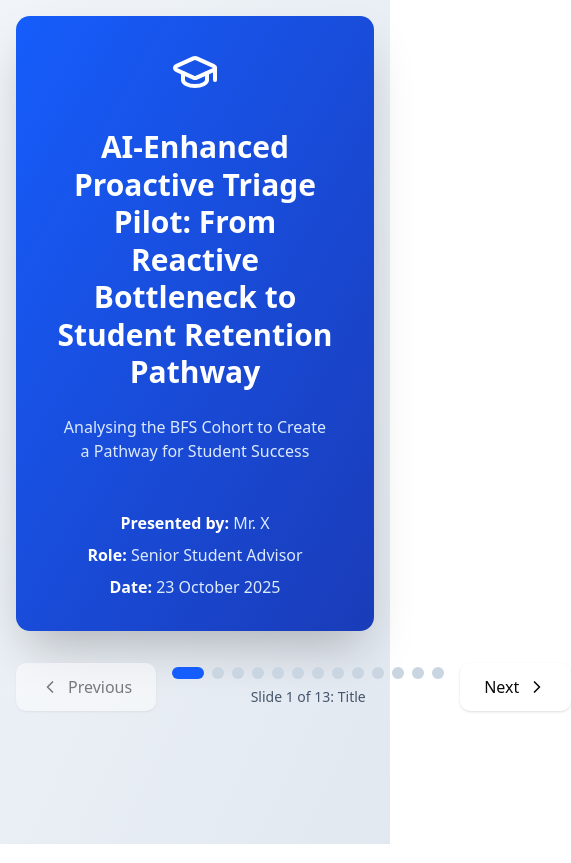
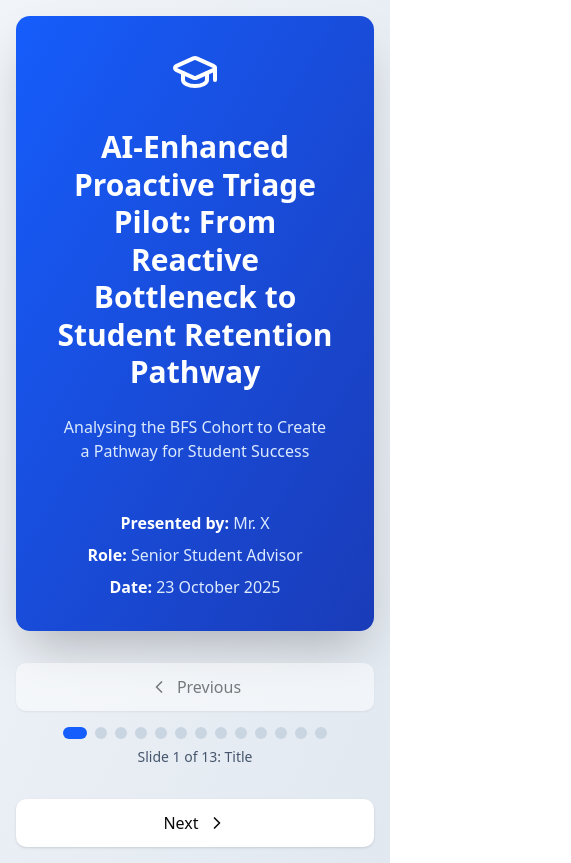
Before and after one commit to digital-professor/Triagepresentation, a React (Vite) app: page / in a window 390 px wide. Shown: the whole page, 571 px wide, since content can reach past the window. Built offline with nearby package versions, Linux system fonts and the light colour scheme.

Commit message:
Fix buttons on mobile view

```diff
--- a/src/components/Presentation.tsx
+++ b/src/components/Presentation.tsx
@@ -303,11 +303,11 @@ function ImprovedFunnelSlide() {
       </div>
       <div className="grid md:grid-cols-3 gap-6">
         <div className="bg-green-50 rounded-lg p-6 border-2 border-green-200">
-          <div className="flex items-center gap-3 mb-3"><Clock className="h-8 w-8 text-green-600" /><h3 className="text-slate-900 font-bold">16.5 Hours Saved</h3></div> {/* (38 responses - 11 high prio - 2 known) = 25 filtered * 0.75 hrs -> Corrected calc is 22 * 0.75 = 16.5 */}
-          <p className="text-slate-700 mb-2">Filtered out 22 low-priority/no-callback cases</p><p className="text-sm text-slate-600 italic">Calculation: 22 × 45min per appointment</p> {/* (27 total filtered - 5 duplicates already removed earlier) = 22 */}
+          <div className="flex items-center gap-3 mb-3"><Clock className="h-8 w-8 text-green-600" /><h3 className="text-slate-900 font-bold">16.5 Hours Saved</h3></div>
+          <p className="text-slate-700 mb-2">Filtered out 22 low-priority/no-callback cases</p><p className="text-sm text-slate-600 italic">Calculation: 22 × 45min per appointment</p>
         </div>
         <div className="bg-purple-50 rounded-lg p-6 border-2 border-purple-200">
-          <div className="flex items-center gap-3 mb-3"><TrendingUp className="h-8 w-8 text-purple-600" /><h3 className="text-slate-900 font-bold">~79% Efficiency Gain</h3></div> {/* (45 - (11+2)*0.75)/45 = 78.3% */}
+          <div className="flex items-center gap-3 mb-3"><TrendingUp className="h-8 w-8 text-purple-600" /><h3 className="text-slate-900 font-bold">~79% Efficiency Gain</h3></div>
           <p className="text-slate-700">Reduced 45hr potential workload to a ~9.75hr actual workload (11 High Prio + 2 Known)</p>
         </div>
         <div className="bg-blue-50 rounded-lg p-6 border-2 border-blue-200">
@@ -339,8 +339,8 @@ function ImprovedOutcomesSlide() {
         <div className="bg-green-50 rounded-xl p-6 border-2 border-green-300">
           <h2 className="text-slate-900 mb-4 flex items-center gap-2"><TrendingUp className="h-6 w-6 text-green-600" />Proactive Triage Model</h2>
           <div className="space-y-4">
-            <div className="bg-white rounded-lg p-4"><div className="text-slate-600 text-sm mb-1">Actual Workload</div><div className="text-2xl font-bold text-green-600">~9.75 hours</div><div className="text-sm text-slate-600">(11 High Prio + 2 Known Cases) × 45min</div></div> {/* Updated */}
-            <div className="bg-white rounded-lg p-4"><div className="text-slate-600 text-sm mb-1">Efficiency</div><div className="text-2xl font-bold text-green-600">~79%</div><div className="text-sm text-slate-600">Pre-filtered 25 low-priority/late cases</div></div> {/* Updated */}
+            <div className="bg-white rounded-lg p-4"><div className="text-slate-600 text-sm mb-1">Actual Workload</div><div className="text-2xl font-bold text-green-600">~9.75 hours</div><div className="text-sm text-slate-600">(11 High Prio + 2 Known Cases) × 45min</div></div>
+            <div className="bg-white rounded-lg p-4"><div className="text-slate-600 text-sm mb-1">Efficiency</div><div className="text-2xl font-bold text-green-600">~79%</div><div className="text-sm text-slate-600">Pre-filtered 25 low-priority/late cases</div></div>
             <div className="bg-white rounded-lg p-4"><div className="text-slate-600 text-sm mb-1">Student Engagement</div><div className="text-2xl font-bold text-green-600">~63%</div><div className="text-sm text-slate-600">38/60 responded (excl. duplicates)</div></div>
           </div>
         </div>
@@ -349,7 +349,7 @@ function ImprovedOutcomesSlide() {
         This demonstrates a <span className="font-semibold">transformational shift</span> from a reactive, low-yield model to a proactive, high-efficiency process, proving the value proposition of using automation to <span className="font-semibold">enhance our Student Advice team's workflow and efficiency</span>.
       </p>
       <div className="bg-gradient-to-br from-green-500 to-green-700 rounded-2xl p-8 text-white text-center shadow-2xl mt-8">
-        <PoundSterling className="h-16 w-16 mx-auto mb-4 opacity-90" /><div className="text-5xl font-bold mb-3">£40,000</div><h2 className="text-2xl mb-3 text-white">Revenue at Risk - Now Addressed</h2><p className="text-green-100 max-w-2xl mx-auto leading-relaxed">Outstanding fees for <span className="font-bold">5 newly identified CPR cases</span> now receiving targeted advisor support initiated by this pilot.</p> {/* Updated */}
+        <PoundSterling className="h-16 w-16 mx-auto mb-4 opacity-90" /><div className="text-5xl font-bold mb-3">£40,000</div><h2 className="text-2xl mb-3 text-white">Revenue at Risk - Now Addressed</h2><p className="text-green-100 max-w-2xl mx-auto leading-relaxed">Outstanding fees for <span className="font-bold">5 newly identified CPR cases</span> now receiving targeted advisor support initiated by this pilot.</p>
       </div>
     </div>
   );
@@ -377,9 +377,9 @@ function AccuracySlide() {
           <UserSearch className="h-10 w-10 md:h-12 md:w-12 text-blue-600 mb-4" /><h2 className="text-slate-900 mb-4">Discovery: Identifying New Cases</h2><div className="bg-white rounded-lg p-4 mb-4"><div className="font-bold text-blue-600 mb-2" style={{ fontSize: "2rem" }}>5 New CPR Cases</div><div className="text-slate-700">Found from 8 New Targets</div></div>
           <p className="text-slate-700">Of the remaining 9 high scorers (excluding 2 known), 1 submitted late. 8 were targeted for outreach. <span className="font-semibold">5 viable CPR cases</span> were confirmed upon contact (from 5/8 calls answered), focusing intervention effectively.</p>
         </div>
-        {/* Key Finding Box */}
+        {/* Key Finding Box - BOLD FIXED & 70k context added */}
         <div className="bg-gradient-to-br from-purple-50 to-purple-100 rounded-xl p-6 border-2 border-purple-200">
-          <Target className="h-10 w-10 md:h-12 md:w-12 text-purple-600 mb-4" /><h2 className="text-slate-900 mb-4">Key Finding: Efficient & Accurate</h2><p className="text-slate-700 mb-4">The triage logic is <span className="font-semibold text-purple-600">sound and validated</span>. It accurately identifies <span className="font-semibold">both known complex cases</span> and <span className="font-semibold">new potential CPR candidates</span>, while successfully filtering out <span className="font-semibold">27 lower-priority/late responses</span> (27/38). The 11 high-priority students identified represent a total potential revenue risk of ~£70k.</p><div className="bg-purple-200 text-purple-900 rounded-lg p-4 text-center"><div className="font-semibold">Model Validated ✓</div></div> {/* Added £70k context */}
+          <Target className="h-10 w-10 md:h-12 md:w-12 text-purple-600 mb-4" /><h2 className="text-slate-900 mb-4">Key Finding: Efficient & Accurate</h2><p className="text-slate-700 mb-4">The triage logic is <span className="font-semibold text-purple-600">sound and validated</span>. It accurately identifies <span className="font-semibold">both known complex cases</span> and <span className="font-semibold">new potential CPR candidates</span>, while successfully filtering out <span className="font-semibold">27 lower-priority/late responses</span> (27/38). The 11 high-priority students identified represent a total potential revenue risk of ~£70k.</p><div className="bg-purple-200 text-purple-900 rounded-lg p-4 text-center"><div className="font-semibold">Model Validated ✓</div></div>
         </div>
       </div>
     </div>
@@ -408,6 +408,7 @@ function InsightsSlide() {
                 <div className={`bg-gradient-to-br ${colorClasses[insight.color].split(' ')[0]} ${colorClasses[insight.color].split(' ')[1].replace('bg-', 'to-')} rounded-full p-3 md:p-4 text-white flex-shrink-0`}><Icon className="h-6 w-6 md:h-8 md:w-8" /></div>
                 <div className="flex-1 min-w-0">
                   <div className="flex flex-wrap items-center gap-2 mb-3"><span className="font-bold text-slate-900">Insight {insight.number}:</span><h2 className="text-slate-900">{insight.title}</h2></div>
+                  {/* Use dangerouslySetInnerHTML for the span tags in description */}
                   <p className="text-slate-700 leading-relaxed" dangerouslySetInnerHTML={{ __html: insight.description }}></p>
                 </div>
               </div>
@@ -478,7 +479,7 @@ function StrategicAlignmentSlide() {
 }
 
 
-// --- Slide 11: InvestmentSlide (Revised for Team Focus, No Cost, Secured Resources - becomes Slide 12) ---
+// --- Slide 11: InvestmentSlide (Revised for Team Focus, No Cost, Secured Resources - becomes Slide 12, BOLD FIXED) ---
 function InvestmentSlide() {
   const futureApplications = [
     { icon: UserCheck, title: "Early Intervention Model", description: "Apply proactively during the academic year (e.g., by January) to identify students without confirmed funding." },
@@ -517,7 +518,7 @@ function InvestmentSlide() {
           <h2 className="text-slate-900 mb-4">Future Applications (Scaling Out)</h2><div className="space-y-4">{futureApplications.map((item, index) => { const Icon = item.icon; return (<div key={index} className="bg-slate-50 border-l-4 border-slate-400 rounded-lg p-4 flex items-start gap-4"><Icon className="h-6 w-6 text-slate-600 flex-shrink-0 mt-1" /><div><h3 className="text-slate-900">{item.title}</h3><p className="text-slate-700 text-sm">{item.description}</p></div></div>); })}</div>
         </div>
         <div>
-          <h2 className="text-slate-900 mb-4">Future Automation (Scaling Up)</h2><div className="space-y-4">{futureAutomations.map((item, index) => { const Icon = item.icon; return (<div key={index} className="bg-slate-50 border-l-4 border-slate-400 rounded-lg p-4 flex items-start gap-4"><Icon className="h-6 w-6 text-slate-600 flex-shrink-0 mt-1" /><div><h3 className="text-slate-900">{item.title}</h3><p className="text-slate-700 text-sm">{item.description}</p></div></div>); })}</div>
+          <h2 className="text-slate-900 mb-4">Future Automation (Scaling Up)</h2><div className="space-y-4">{futureAutomations.map((item, index) => { const Icon = item.icon; return (<div key={index} className="bg-slate-50 border-l-4 border-slate-400 rounded-lg p-4 flex items-start gap-4"><Icon className="h-6 w-6 text-slate-600 flex-shrink-0 mt-1" /><div><h3 className="text-slate-900">{item.title}</h3>{/* Fix potential markdown italics */} <p className="text-slate-700 text-sm" dangerouslySetInnerHTML={{ __html: item.description.replace(/\*(.*?)\*/g, "<i>$1</i>") }}></p></div></div>); })}</div>
         </div>
       </div>
     </div>
@@ -565,7 +566,7 @@ function QASlide() {
 }
 
 
-// --- Main App Component (Slide Navigator - Adjusted for 14 Slides) ---
+// --- Main App Component (Slide Navigator - FINAL MOBILE FIX) ---
 export default function Presentation() {
   const slides = [
     { name: "Title", component: TitleSlide },
@@ -590,13 +591,33 @@ export default function Presentation() {
     <div className="min-h-screen bg-gradient-to-br from-slate-100 to-slate-200 p-4 md:p-8">
       <div className="max-w-6xl mx-auto">
         <div className="mb-6"><CurrentSlideComponent /></div>
-        <div className="flex items-center justify-between gap-4 mt-8">
-          <button onClick={() => setCurrentSlide(Math.max(0, currentSlide - 1))} disabled={currentSlide === 0} className="flex items-center gap-2 px-6 py-3 bg-white rounded-lg shadow hover:shadow-lg disabled:opacity-50 disabled:cursor-not-allowed transition-all"><ChevronLeft className="h-5 w-5" />Previous</button>
-          <div className="flex flex-col items-center">
-            <div className="flex gap-2 mb-2">{slides.map((_, idx) => (<button key={idx} onClick={() => setCurrentSlide(idx)} className={`w-3 h-3 rounded-full transition-all ${idx === currentSlide ? 'bg-blue-600 w-8' : 'bg-slate-300 hover:bg-slate-400'}`} aria-label={`Go to slide ${idx + 1}`} />))}</div>
-            <div className="text-slate-600 text-sm">Slide {currentSlide + 1} of {slides.length}: {slides[currentSlide].name}</div>
+         {/* Navigation Controls - Stacks vertically on mobile */}
+         <div className="flex flex-col md:flex-row items-center md:justify-between gap-4 mt-8"> {/* Stack vertically by default */}
+          {/* Previous Button - Full width on mobile */}
+          <button
+            onClick={() => setCurrentSlide(Math.max(0, currentSlide - 1))}
+            disabled={currentSlide === 0}
+            className="w-full md:w-auto flex flex-shrink-0 items-center justify-center gap-2 px-6 py-3 bg-white rounded-lg shadow hover:shadow-lg disabled:opacity-50 disabled:cursor-not-allowed transition-all order-2 md:order-1" /* Order changed for mobile */
+          >
+            <ChevronLeft className="h-5 w-5" />
+            Previous
+          </button>
+
+          {/* Slide Indicator Dots and Counter - Centered */}
+          <div className="flex flex-col items-center order-1 md:order-2 mb-4 md:mb-0"> {/* Order first on mobile */}
+            <div className="flex gap-2 mb-2">{slides.map((_, idx) => (<button key={idx} onClick={() => setCurrentSlide(idx)} className={`w-3 h-3 rounded-full transition-all ${idx === currentSlide ? 'bg-blue-600 w-6 md:w-8' : 'bg-slate-300 hover:bg-slate-400'}`} aria-label={`Go to slide ${idx + 1}`} />))}</div>
+            <div className="text-slate-600 text-sm text-center">Slide {currentSlide + 1} of {slides.length}: {slides[currentSlide].name}</div>
           </div>
-          <button onClick={() => setCurrentSlide(Math.min(slides.length - 1, currentSlide + 1))} disabled={currentSlide === slides.length - 1} className="flex items-center gap-2 px-6 py-3 bg-white rounded-lg shadow hover:shadow-lg disabled:opacity-50 disabled:cursor-not-allowed transition-all">Next<ChevronRight className="h-5 w-5" /></button>
+
+          {/* Next Button - Full width on mobile */}
+          <button
+            onClick={() => setCurrentSlide(Math.min(slides.length - 1, currentSlide + 1))}
+            disabled={currentSlide === slides.length - 1}
+            className="w-full md:w-auto flex flex-shrink-0 items-center justify-center gap-2 px-6 py-3 bg-white rounded-lg shadow hover:shadow-lg disabled:opacity-50 disabled:cursor-not-allowed transition-all order-3 md:order-3"
+          >
+            Next
+            <ChevronRight className="h-5 w-5" />
+          </button>
         </div>
       </div>
     </div>
```
